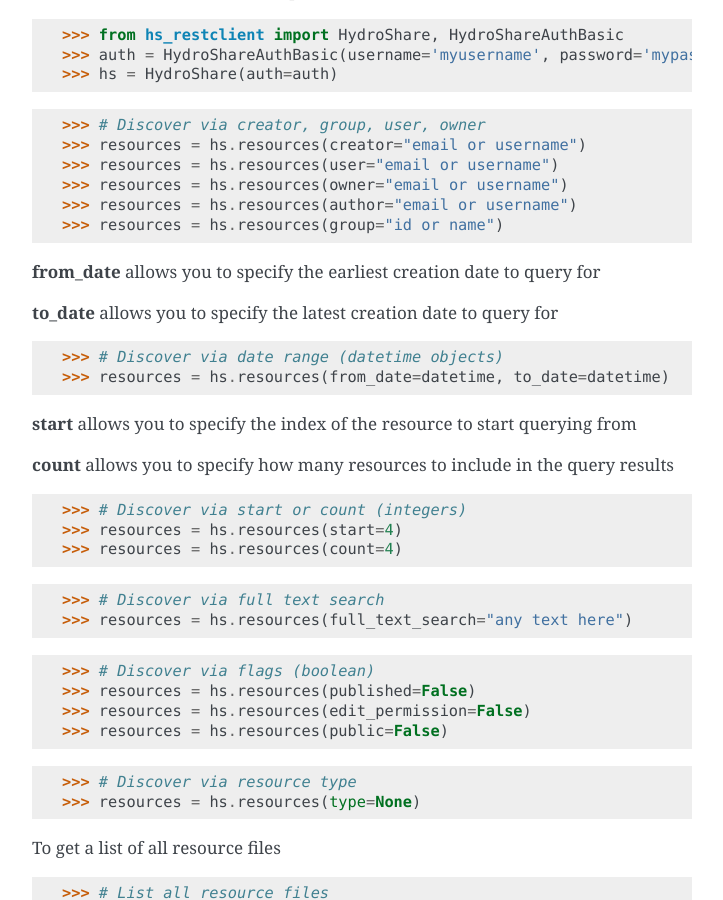
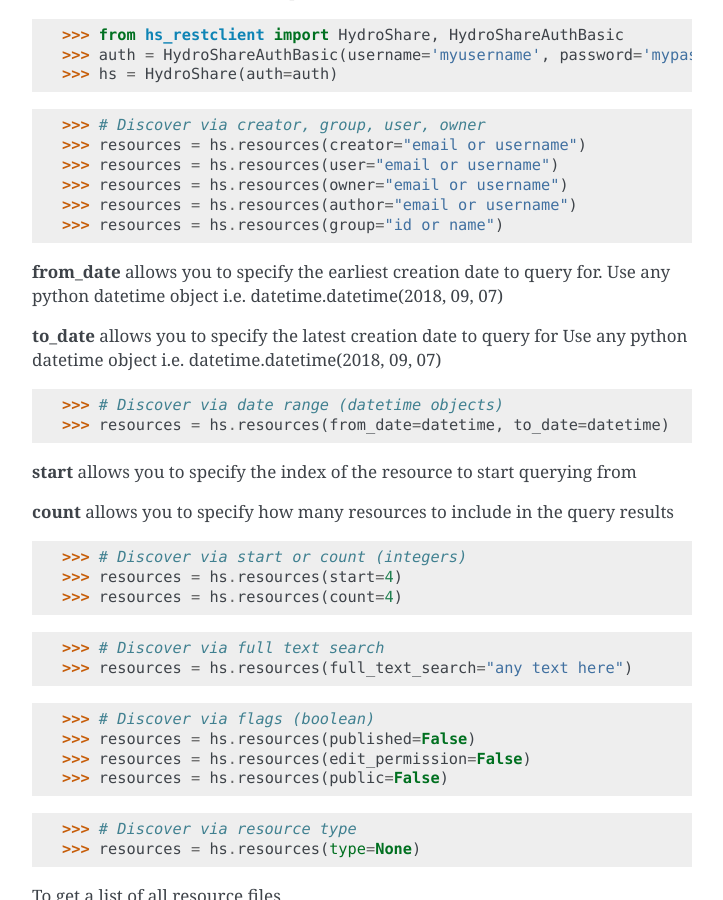
Before and after one commit to hydroshare/hs_restclient, a Sphinx documentation site: the page built from docs/index.rst, in a window 1280 px wide and 900 px high, scrolled down 8082 px. Shown: the whole window, without its empty margins (388-1111 px from the left). Built offline with Sphinx 7.4.7, drawn with Linux system fonts in a browser that asks for light colours.

Commit message:
Update index.rst

```diff
--- a/docs/index.rst
+++ b/docs/index.rst
@@ -393,9 +393,9 @@
     >>> resources = hs.resources(author="email or username")
     >>> resources = hs.resources(group="id or name")
 
-**from_date** allows you to specify the earliest creation date to query for
+**from_date** allows you to specify the earliest creation date to query for. Use any python datetime object i.e. datetime.datetime(2018, 09, 07)
 
-**to_date** allows you to specify the latest creation date to query for
+**to_date** allows you to specify the latest creation date to query for Use any python datetime object i.e. datetime.datetime(2018, 09, 07)
 
     >>> # Discover via date range (datetime objects)
     >>> resources = hs.resources(from_date=datetime, to_date=datetime)
```
